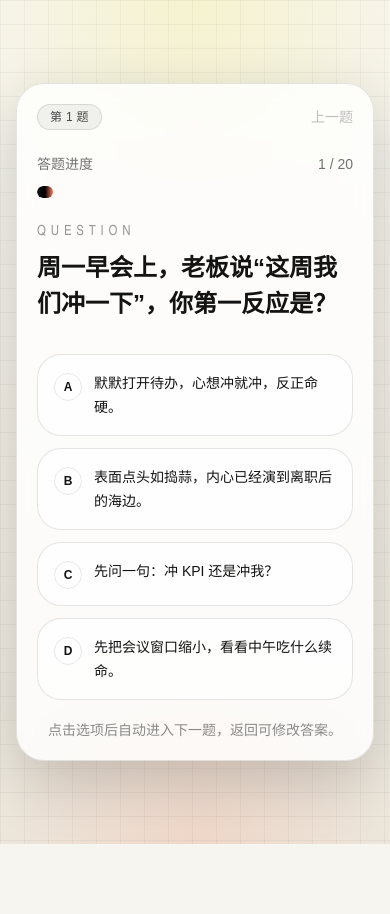
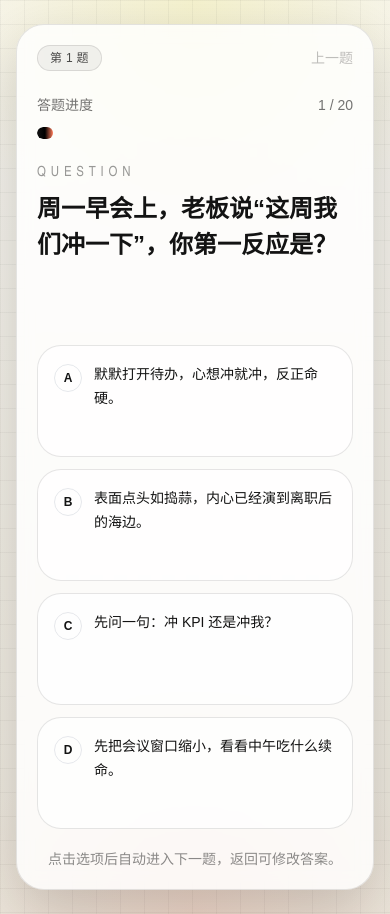
Before and after one commit to qq63949774/niuma_web, a React (Vite) app: page / in a window 390 px wide. Both pictures are taken after a click on the button "开始测试". Before the commit the page ends 844 px from the top, so only its background shows below. Built offline with nearby package versions, Linux system fonts and the light colour scheme.

Commit message:
fix mobile tap carryover on quiz options

```diff
--- a/src/App.tsx
+++ b/src/App.tsx
@@ -135,7 +135,6 @@ function App() {
 
         {screen === 'quiz' ? (
           <QuestionCard
-            key={`${quizQuestions[currentQuestionIndex].id}-${isQuestionVisible ? 'ready' : 'transition'}`}
             question={quizQuestions[currentQuestionIndex]}
             currentQuestion={currentQuestionIndex + 1}
             totalQuestions={quizQuestions.length}
--- a/src/components/QuestionCard.tsx
+++ b/src/components/QuestionCard.tsx
@@ -51,7 +51,7 @@ export function QuestionCard({
   const progressQuestion = isTransitioning ? upcomingQuestion : currentQuestion;
 
   return (
-    <section className="panel relative min-h-[540px] sm:min-h-[520px]">
+    <section className="panel relative flex min-h-[760px] flex-col sm:min-h-[740px]">
       {isLocked ? <div className="absolute inset-0 z-10" aria-hidden="true" /> : null}
 
       <div className="mb-6 flex items-center justify-between">
@@ -68,12 +68,12 @@ export function QuestionCard({
 
       <ProgressBar current={progressQuestion} total={totalQuestions} />
 
-      <div className="mt-6 space-y-2">
+      <div className="mt-6 min-h-[150px] space-y-2 sm:min-h-[164px]">
         <p className="font-display text-sm uppercase tracking-[0.35em] text-black/40">
           {isTransitioning ? 'Syncing' : 'Question'}
         </p>
         {isTransitioning ? (
-          <div className="space-y-3">
+          <div className="space-y-3 pt-1">
             <div className="question-transition-line h-10 w-[88%] rounded-[18px]" />
             <div className="question-transition-line h-10 w-[64%] rounded-[18px]" />
           </div>
@@ -82,12 +82,12 @@ export function QuestionCard({
         )}
       </div>
 
-      <div className="mt-8 space-y-3">
+      <div className="mt-8 flex-1 space-y-3">
         {isTransitioning
           ? Array.from({ length: 4 }).map((_, index) => (
               <div
                 key={`transition-${index}`}
-                className="question-transition-option flex items-center gap-4 rounded-[28px] border border-black/8 bg-white/72 px-5 py-5"
+                className="question-transition-option flex min-h-[112px] items-center gap-4 rounded-[28px] border border-black/8 bg-white/72 px-5 py-5"
               >
                 <div className="question-transition-badge flex h-12 w-12 shrink-0 items-center justify-center rounded-full border border-black/10 text-sm font-semibold text-black/38">
                   {String.fromCharCode(65 + index)}
@@ -110,7 +110,7 @@ export function QuestionCard({
                   onPointerUp={() => handleOptionSelect(index)}
                   onKeyDown={(event) => handleOptionKeyDown(event, index)}
                   className={[
-                    'option-card',
+                    'option-card min-h-[112px]',
                     isSelected ? 'border-black bg-black text-white' : 'border-black/10 bg-white/70 text-ink',
                     isLocked ? 'pointer-events-none cursor-wait opacity-95' : 'cursor-pointer',
                   ].join(' ')}
--- a/src/index.css
+++ b/src/index.css
@@ -37,7 +37,7 @@
 
 @layer components {
   .panel {
-    @apply animate-rise rounded-[28px] border border-black/10 bg-white/80 p-5 shadow-panel backdrop-blur sm:p-7;
+    @apply rounded-[28px] border border-black/10 bg-white/80 p-5 shadow-panel backdrop-blur sm:p-7;
   }
 
   .chip {
```
